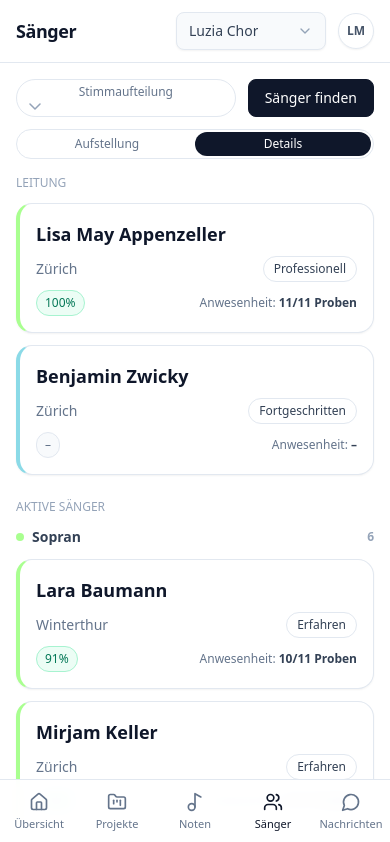
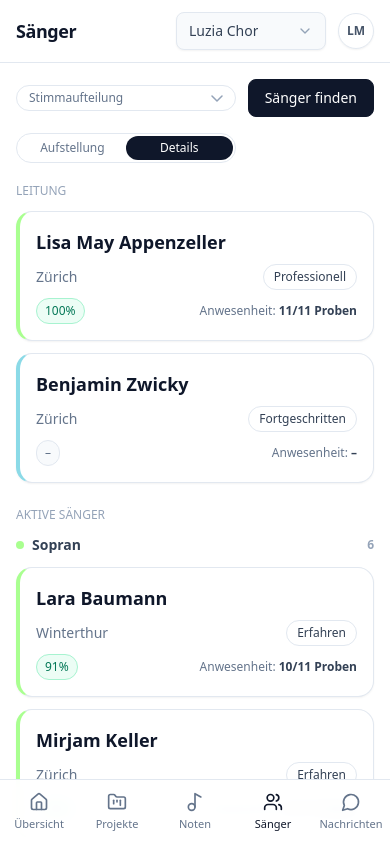
Before and after one commit to TechvibeVentures/Choirmaster, a Next.js app: page /people in a window 390 px wide. Shown: the top 842 px of the page. Built offline with nearby package versions, Linux system fonts and the light colour scheme.

Commit message:
Fix mobile header alignment

```diff
--- a/app/(app)/people/page.tsx
+++ b/app/(app)/people/page.tsx
@@ -241,7 +241,7 @@ export default function PeoplePage() {
             <button
               type="button"
               onClick={() => setVoiceSplitOpen((prev) => !prev)}
-              className="w-full flex-1 min-w-[140px] justify-between gap-2 rounded-full border border-slate-200 px-3 py-1 text-xs text-slate-500 sm:w-auto sm:flex-none"
+              className="flex w-full flex-1 items-center justify-between gap-2 rounded-full border border-slate-200 px-3 py-1 text-xs text-slate-500 sm:w-auto sm:flex-none"
             >
               Stimmaufteilung
               <span className="text-slate-400">
@@ -271,6 +271,7 @@ export default function PeoplePage() {
               Sänger finden
             </button>
           </div>
+          <div className="flex items-center gap-3">
             <div className="flex w-full flex-1 min-w-[140px] rounded-full border border-slate-200 bg-white p-0.5 sm:w-auto sm:flex-none">
               <button
                 type="button"
@@ -294,6 +295,10 @@ export default function PeoplePage() {
               >
                 Details
               </button>
+            </div>
+            <span className="invisible rounded-lg border border-slate-900 px-4 py-2 text-sm sm:hidden">
+              Sänger finden
+            </span>
           </div>
         </div>
         <button
```
Lines whose indentation alone changed are shown as unchanged.
